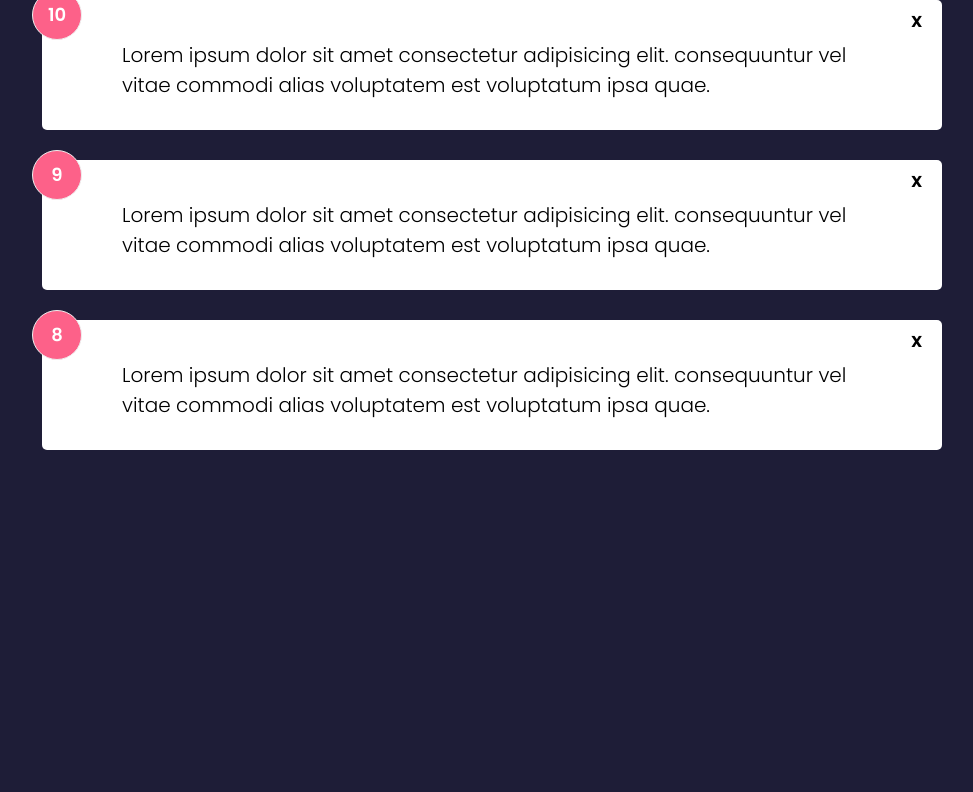
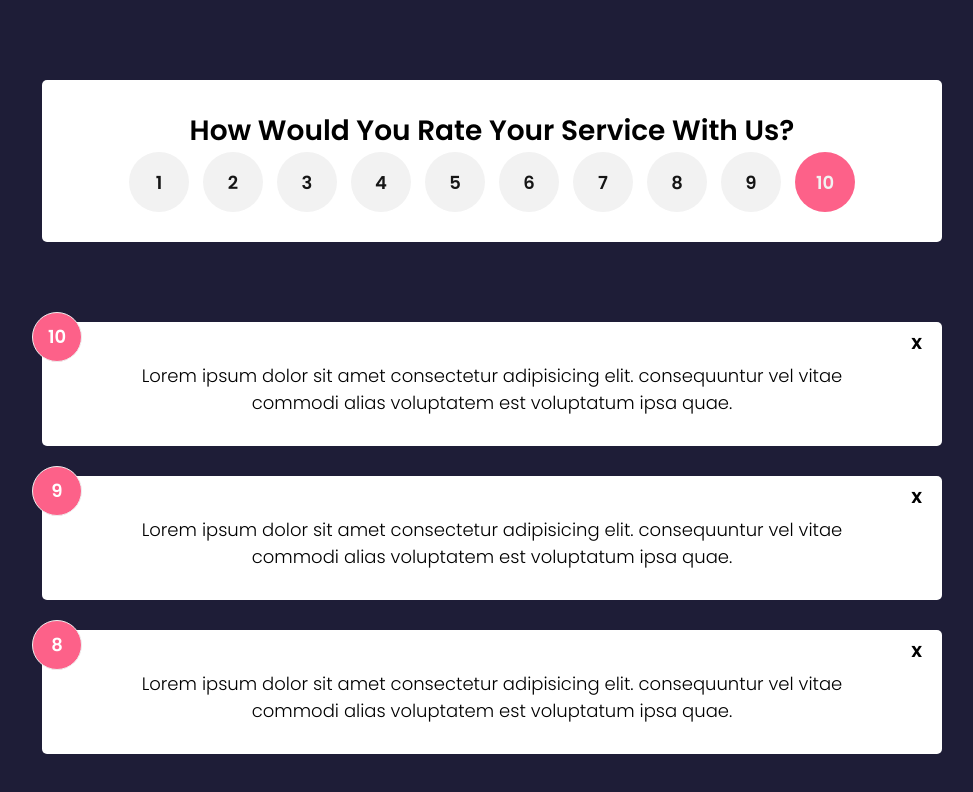
Before and after one commit to sriveer-me/feedback-app, a Svelte app: page / in a window 1280 px wide. Shown: the top 792 px of the page, without its empty margins (148-1121 px from the left). Built offline with nearby package versions, Linux system fonts and the light colour scheme.

Commit message:
feat: add components RatingBox and FeedbackForm
RatingBox is expected to help the user select a rating.

FeedbackEntry encapsulates all the inputs from the user in a single component.

```diff
--- a/public/global.css
+++ b/public/global.css
@@ -13,4 +13,5 @@ html{
 body{
 	font-family: 'Poppins', sans-serif;
 	background-color: #1e1d37;
+    text-align: center;
 }
--- a/src/App.svelte
+++ b/src/App.svelte
@@ -1,4 +1,5 @@
 <script>
+	import FeedbackForm from './FeedbackForm.svelte';
 	import FeedbacksList from './FeedbacksList.svelte';
 
 	let feedbacks = [
@@ -25,4 +26,5 @@
 	}
 </script>
 
+<FeedbackForm />
 <FeedbacksList {feedbacks} on:del:entry={handleDeleteEntry} />
--- a/src/Card.svelte
+++ b/src/Card.svelte
@@ -1,4 +1,9 @@
-<div class="card">
+<script>
+    let clazz;
+    export {clazz as class};
+</script>
+
+<div class={`card ${clazz}`}>
     <slot></slot>
 </div>
 
@@ -13,5 +18,9 @@
         padding: 3rem 8rem;
         background-color: $color-light-1;
         border-radius: .5rem;
+
+        &--full-width{
+            width: 100%;
+        }
     }
 </style>
--- a/src/FeedbackEntry.svelte
+++ b/src/FeedbackEntry.svelte
@@ -51,6 +51,7 @@
         &__text{
             margin-top: 1rem;
             font-weight: 400;
+            font-size: 1.8rem;
         }
     }
 </style>
--- /dev/null
+++ b/src/FeedbackForm.svelte
@@ -0,0 +1,26 @@
+<script>
+    import Card from './Card.svelte';
+    import RatingBox from './RatingBox.svelte';
+</script>
+
+<div class="wrapper">
+    <Card class="card--full-width">
+        <form class="feedback-form__form" action="submit">
+            <h1 class="feedback-form__heading-primary">How would you rate your service with us?</h1>
+            <RatingBox />
+        </form>
+    </Card>
+</div>
+
+<style lang="scss">
+    .wrapper{
+        margin: 8rem 0;
+    }
+
+    .feedback-form{
+        &__heading-primary{
+            font-size: 2.8rem;
+            text-transform: capitalize;
+        }
+    }
+</style>
--- /dev/null
+++ b/src/RatingBox.svelte
@@ -0,0 +1,60 @@
+<script>
+    import {createEventDispatcher} from 'svelte';
+    let dispatcher = createEventDispatcher();
+
+    let checkedValue = 10;
+    function handleRatingChange(e){
+        console.log(e.currentTarget.value);
+    }
+</script>
+
+
+<div class="rate-box">
+    {#each Array(10) as _, i}
+        <div class="rate-box__group">
+            <input type="radio" class="rate-box__input" id={`${i+1}-star-checkbox`} value={i+1} on:change={handleRatingChange} name="rate-box" checked={checkedValue === i+1}>
+            <label class="rate-box__label" for={`${i+1}-star-checkbox`}>{i+1}</label>
+        </div>
+    {/each}
+</div>
+
+<style lang="scss">
+    @import './scss/variables';
+
+    .rate-box{
+        display: flex;
+        justify-content: space-around;
+
+        &__input{
+            visibility: hidden;
+            display: none;
+        }
+
+        &__label{
+            transition: all 0.2s;
+            display: inline-block;
+
+            color: $color-dark-2;
+            font-size: 1.8rem;
+            font-weight: 600;
+            padding: 3rem;
+            max-width: 4rem;
+            max-height: 4rem;
+
+            display: flex;
+            justify-content: center;
+            align-items: center;
+
+            background-color: $color-light-2;
+            border-radius: 50%;
+
+            cursor: pointer;
+        }
+
+        &__input:checked ~ &__label,
+        &__label:hover{
+            color: $color-light-2;
+            background-color: $color-primary;
+        }
+    }
+</style>
```
